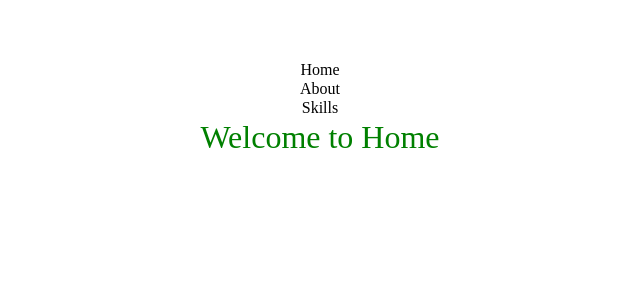
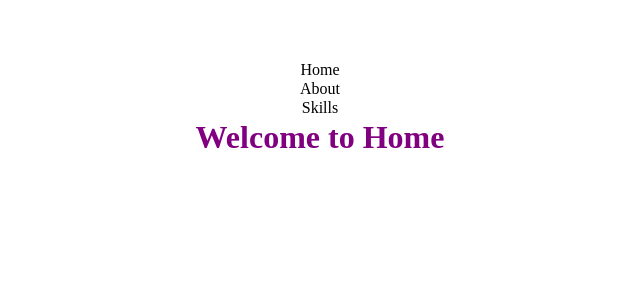
Before and after one commit to forxtu/forxtu-main, a Vue app: page /#/ in a window 1280 px wide. Shown: the top 300 px of the page, without its empty margins (320-960 px from the left). Built offline with nearby package versions, Linux system fonts and the light colour scheme.

Commit message:
refactor(home): remove useless styles

```diff
--- a/src/components/Home.vue
+++ b/src/components/Home.vue
@@ -16,21 +16,7 @@ export default {
 </script>
 
 <style scoped>
-h1, h2 {
-  font-weight: normal;
-}
-
-ul {
-  list-style-type: none;
-  padding: 0;
-}
-
-li {
-  display: inline-block;
-  margin: 0 10px;
-}
-
-a {
-  color: #42b983;
+h1 {
+  color: purple;
 }
 </style>
```
